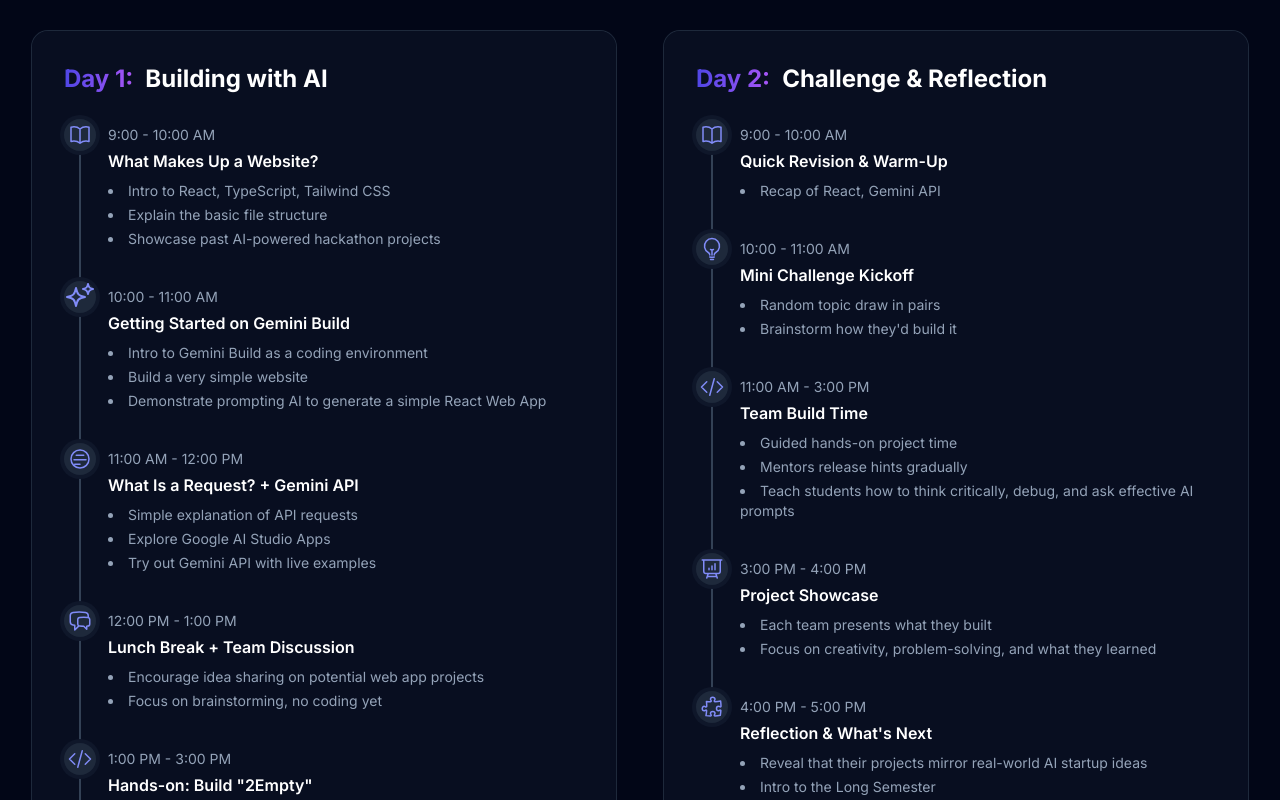
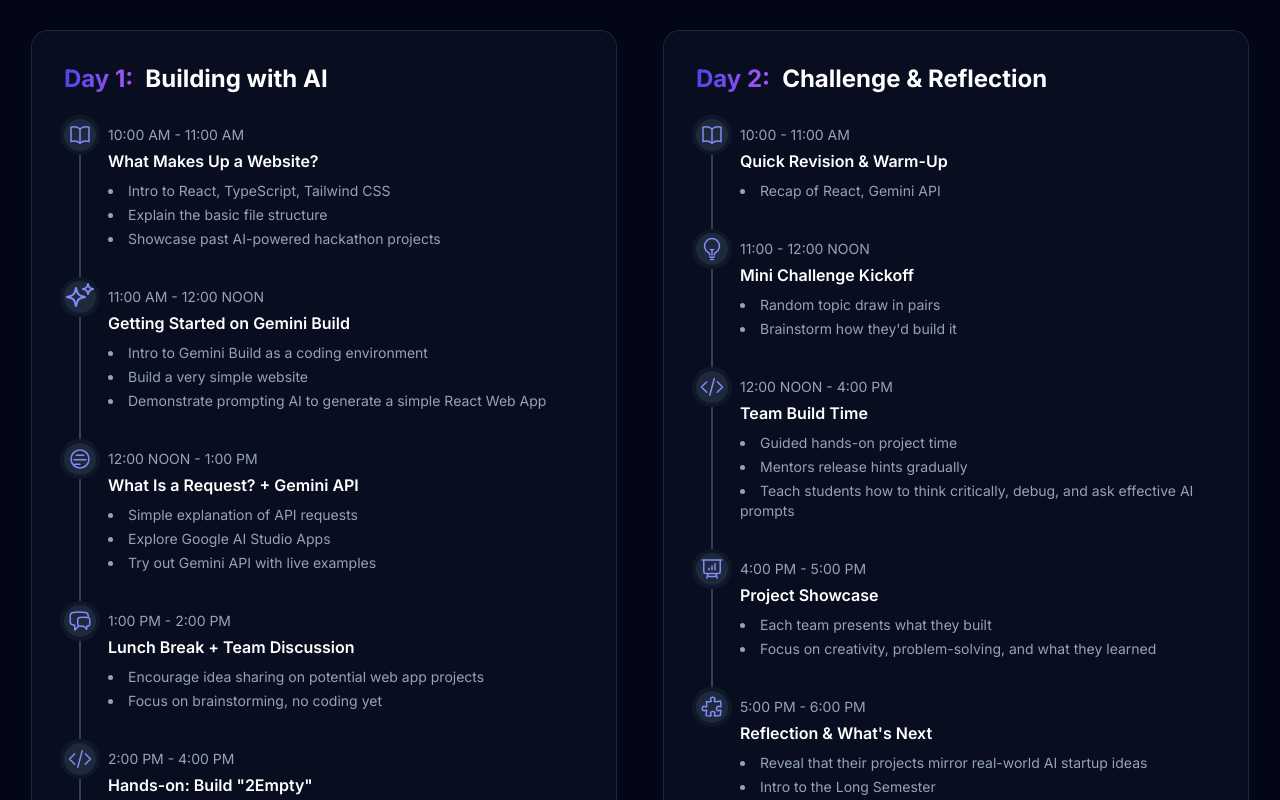
Before and after one commit to Chia02222/AIWorkshop, a React (Vite) app: page / in a window 1280 px wide. Shown: the part 3860-4660 px from the top of the page. Built offline with nearby package versions, Linux system fonts and the light colour scheme.

Commit message:
Update constants.tsx

```diff
--- a/constants.tsx
+++ b/constants.tsx
@@ -100,19 +100,19 @@ export const PROJECTS: Project[] = [
 ];
 
 export const DAY1_AGENDA: AgendaItem[] = [
-    { time: '9:00 - 10:00 AM', activity: 'What Makes Up a Website?', details: ['Intro to React, TypeScript, Tailwind CSS', 'Explain the basic file structure', 'Showcase past AI-powered hackathon projects'], icon: <BookOpenIcon /> },
-    { time: '10:00 - 11:00 AM', activity: 'Getting Started on Gemini Build', details: ['Intro to Gemini Build as a coding environment', 'Build a very simple website', 'Demonstrate prompting AI to generate a simple React Web App'], icon: <SparklesIcon /> },
-    { time: '11:00 AM - 12:00 PM', activity: 'What Is a Request? + Gemini API', details: ['Simple explanation of API requests', 'Explore Google AI Studio Apps', 'Try out Gemini API with live examples'], icon: <ChatBubbleBottomCenterTextIcon /> },
-    { time: '12:00 PM - 1:00 PM', activity: 'Lunch Break + Team Discussion', details: ['Encourage idea sharing on potential web app projects', 'Focus on brainstorming, no coding yet'], icon: <TeamDiscussionIcon /> },
-    { time: '1:00 PM - 3:00 PM', activity: 'Hands-on: Build "2Empty"', details: ['Guide them step-by-step to recreate a Hackathon-winning project using AI prompts'], icon: <CodeBracketIcon /> },
-    { time: '3:00 PM - 4:00 PM', activity: 'Customization & Creativity', details: ['Add styling, image overlays, and personalization to their project'], icon: <CreativityIcon /> },
-    { time: '4:00 PM - 5:00 PM', activity: 'Deploy', details: ['Let students deploy their web app with Vercel'], icon: <DeployIcon /> },
+    { time: '10:00 AM - 11:00 AM', activity: 'What Makes Up a Website?', details: ['Intro to React, TypeScript, Tailwind CSS', 'Explain the basic file structure', 'Showcase past AI-powered hackathon projects'], icon: <BookOpenIcon /> },
+    { time: '11:00 AM - 12:00 NOON', activity: 'Getting Started on Gemini Build', details: ['Intro to Gemini Build as a coding environment', 'Build a very simple website', 'Demonstrate prompting AI to generate a simple React Web App'], icon: <SparklesIcon /> },
+    { time: '12:00 NOON - 1:00 PM', activity: 'What Is a Request? + Gemini API', details: ['Simple explanation of API requests', 'Explore Google AI Studio Apps', 'Try out Gemini API with live examples'], icon: <ChatBubbleBottomCenterTextIcon /> },
+    { time: '1:00 PM - 2:00 PM', activity: 'Lunch Break + Team Discussion', details: ['Encourage idea sharing on potential web app projects', 'Focus on brainstorming, no coding yet'], icon: <TeamDiscussionIcon /> },
+    { time: '2:00 PM - 4:00 PM', activity: 'Hands-on: Build "2Empty"', details: ['Guide them step-by-step to recreate a Hackathon-winning project using AI prompts'], icon: <CodeBracketIcon /> },
+    { time: '4:00 PM - 5:00 PM', activity: 'Customization & Creativity', details: ['Add styling, image overlays, and personalization to their project'], icon: <CreativityIcon /> },
+    { time: '5:00 PM - 6:00 PM', activity: 'Deploy', details: ['Let students deploy their web app with Vercel'], icon: <DeployIcon /> },
 ];
 
 export const DAY2_AGENDA: AgendaItem[] = [
-    { time: '9:00 - 10:00 AM', activity: 'Quick Revision & Warm-Up', details: ['Recap of React, Gemini API'], icon: <BookOpenIcon /> },
-    { time: '10:00 - 11:00 AM', activity: 'Mini Challenge Kickoff', details: ['Random topic draw in pairs', 'Brainstorm how they\'d build it'], icon: <MiniChallengeIcon /> },
-    { time: '11:00 AM - 3:00 PM', activity: 'Team Build Time', details: ['Guided hands-on project time', 'Mentors release hints gradually', 'Teach students how to think critically, debug, and ask effective AI prompts'], icon: <CodeBracketIcon /> },
-    { time: '3:00 PM - 4:00 PM', activity: 'Project Showcase', details: ['Each team presents what they built', 'Focus on creativity, problem-solving, and what they learned'], icon: <ProjectShowcaseIcon /> },
-    { time: '4:00 PM - 5:00 PM', activity: 'Reflection & What\'s Next', details: ['Reveal that their projects mirror real-world AI startup ideas', 'Intro to the Long Semester'], icon: <ReflectionIcon /> },
+    { time: '10:00 - 11:00 AM', activity: 'Quick Revision & Warm-Up', details: ['Recap of React, Gemini API'], icon: <BookOpenIcon /> },
+    { time: '11:00 - 12:00 NOON', activity: 'Mini Challenge Kickoff', details: ['Random topic draw in pairs', 'Brainstorm how they\'d build it'], icon: <MiniChallengeIcon /> },
+    { time: '12:00 NOON - 4:00 PM', activity: 'Team Build Time', details: ['Guided hands-on project time', 'Mentors release hints gradually', 'Teach students how to think critically, debug, and ask effective AI prompts'], icon: <CodeBracketIcon /> },
+    { time: '4:00 PM - 5:00 PM', activity: 'Project Showcase', details: ['Each team presents what they built', 'Focus on creativity, problem-solving, and what they learned'], icon: <ProjectShowcaseIcon /> },
+    { time: '5:00 PM - 6:00 PM', activity: 'Reflection & What\'s Next', details: ['Reveal that their projects mirror real-world AI startup ideas', 'Intro to the Long Semester'], icon: <ReflectionIcon /> },
 ];
```
